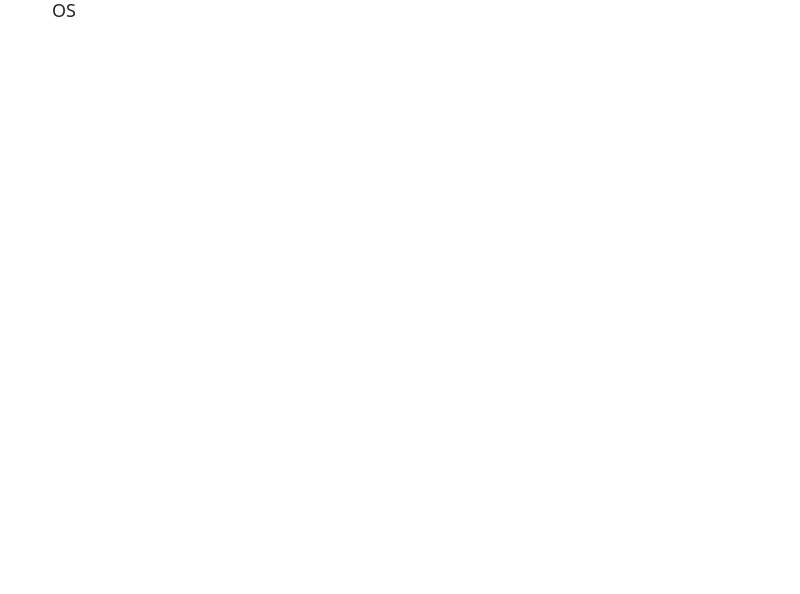
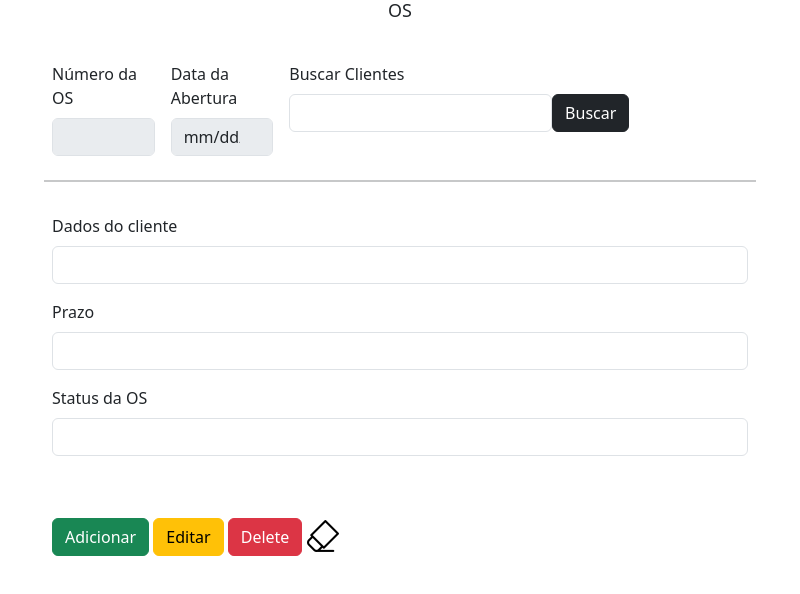
Before and after one commit to Davicouto530/oficina-moto-esportiva, an Electron app: page src/views/os.html in a window 800 px wide. Drawn offline with Linux system fonts and the light colour scheme.

Commit message:
Fazendo a página da OS

```diff
--- a/analisederequisitos.txt
+++ b/analisederequisitos.txt
@@ -24,8 +24,6 @@ Modelo
 Ano
 Problema técnico
 Cor
-Peça substituida
-Peça nova
 
 4 - Pagamento
 Valor a pagar
--- a/src/views/os.html
+++ b/src/views/os.html
@@ -1,26 +1,90 @@
 <!DOCTYPE html>
 <html lang="pt-br">
+
 <head>
     <meta charset="UTF-8">
     <meta name="viewport" content="width=device-width, initial-scale=1.0">
-    <title>OS</title>
-
+    <title>Serviços</title>
     <!-- Bootstrap -->
     <link rel="stylesheet" href="../public/css/bootstrap.min.css">
 
-    <!-- CSS Personalizado -->
+    <!-- CSS personalizado -->
     <link rel="stylesheet" href="../public/css/style.css">
 
-    <!--Impedir a execução de scripts externos ou não autorizados-->
+    <!-- Impedir a execução de scripts externos ou não autorizados -->
     <meta http-equiv="Content-Security-Policy" content="script-src 'self' 'unsafe-inline' ">
+
+    <link rel="stylesheet" href="style.css">
 </head>
+
 <body>
     <div class="container">
-        <h1>OS</h1>
+        <h1 class="d-flex justify-content-center mb-4">OS</h1>
+        <form id="frmClient" class="mt-2 row g-3">
+
+            <!-- Número da OS -->
+            <div class="col-md-2">
+                <label for="inputNumeroOS" class="form-label">Número da OS</label>
+                <input type="number" class="form-control" id="inputNumeroOS" spellcheck="false" disabled
+                    maxlength="30">
+            </div>
+
+            <!-- Data da abertura  -->
+            <div class="col-md-2">
+                <label for="inputDateOS" class="form-label">Data da Abertura</label>
+                <input type="date" class="form-control" id="inputDateOS" spellcheck="false" disabled maxlength="8">
+            </div>
+
+            <!-- Buscar cliente -->
+            <div class="col-md-6" id="buscarclientes">
+                <label for="inputNumeroOS" class="form-label">
+                    Buscar Clientes
+                </label>
+                <div class="d-flex">
+                    <input type="text" class="form-control" id="searchClient" maxlength="30" spellcheck="false">
+                    <button type="button" class="btn btn-dark ml-2" id="btnRead" onclick="searchClient()">Buscar</button>
+                </div>
+
+            </div>
+
+            <!-- Linha -->
+            <hr class="mt-4 border border-dark border -1">
+
+
+
+            <!-- Dados do cliente  -->
+            <div class="col-md-12">
+                <label for="inputDadosOS" class="form-label">Dados do cliente</label>
+                <input type="text" class="form-control" id="inputDadosOS" spellcheck="false" maxlength="30">
+            </div>
+
+            <!-- Prazo  -->
+            <div class="col-md-12">
+                <label for="inputPrazoOS" class="form-label">Prazo</label>
+                <input type="text" class="form-control" id="inputPrazoOS" spellcheck="false" required maxlength="15">
+            </div>
+
+            <!-- Status da OS  -->
+            <div class="col-md-12">
+                <label for="inputStatusOS" class="form-label">Status da OS</label>
+                <input type="text" class="form-control" id="inputStatusOS" spellcheck="false" required maxlength="30">
+            </div>
+
+
+            <!--Botões-->
+            <div class="mt-5">
+                <button type="submit" class="btn btn-success" id="btnCreate">Adicionar</button>
+                <button type="submit" class="btn btn-warning" id="btnUpdate">Editar</button>
+                <button type="button" class="btn btn-danger" id="btnDelete">Delete</button>
+
+                <button type="reset" class="btn mt-3" id="btnReset" onclick="resetForm()"></button>
+            </div>
+
+        </form>
     </div>
 
-    <!--Bootstrap-->
+    <!-- Bootstrap -->
     <script src="../public/js/bootstrap.min.js"></script>
+</body>
 
-</body>
 </html>
```
Also changed, not shown: src/views/funcionarios.html (+2 -0 lines), src/views/placamoto.html (+2 -0 lines).
